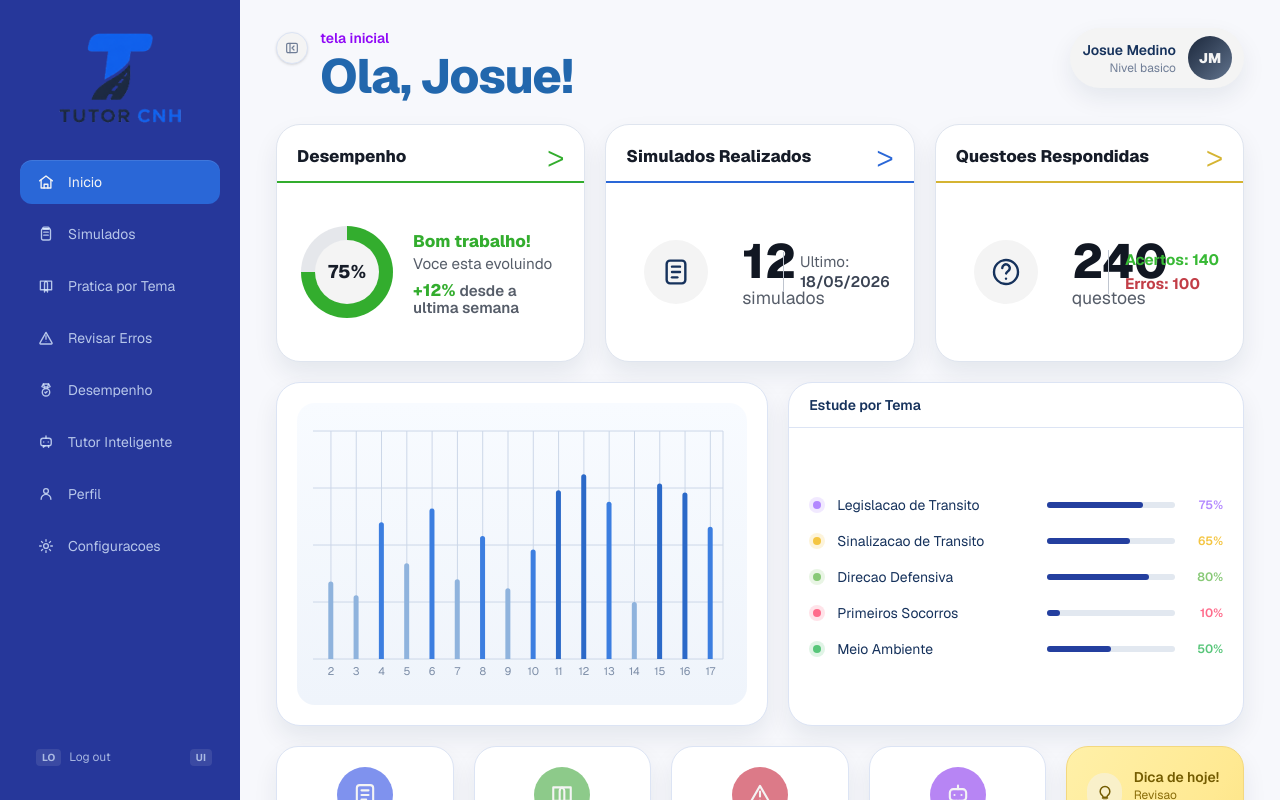
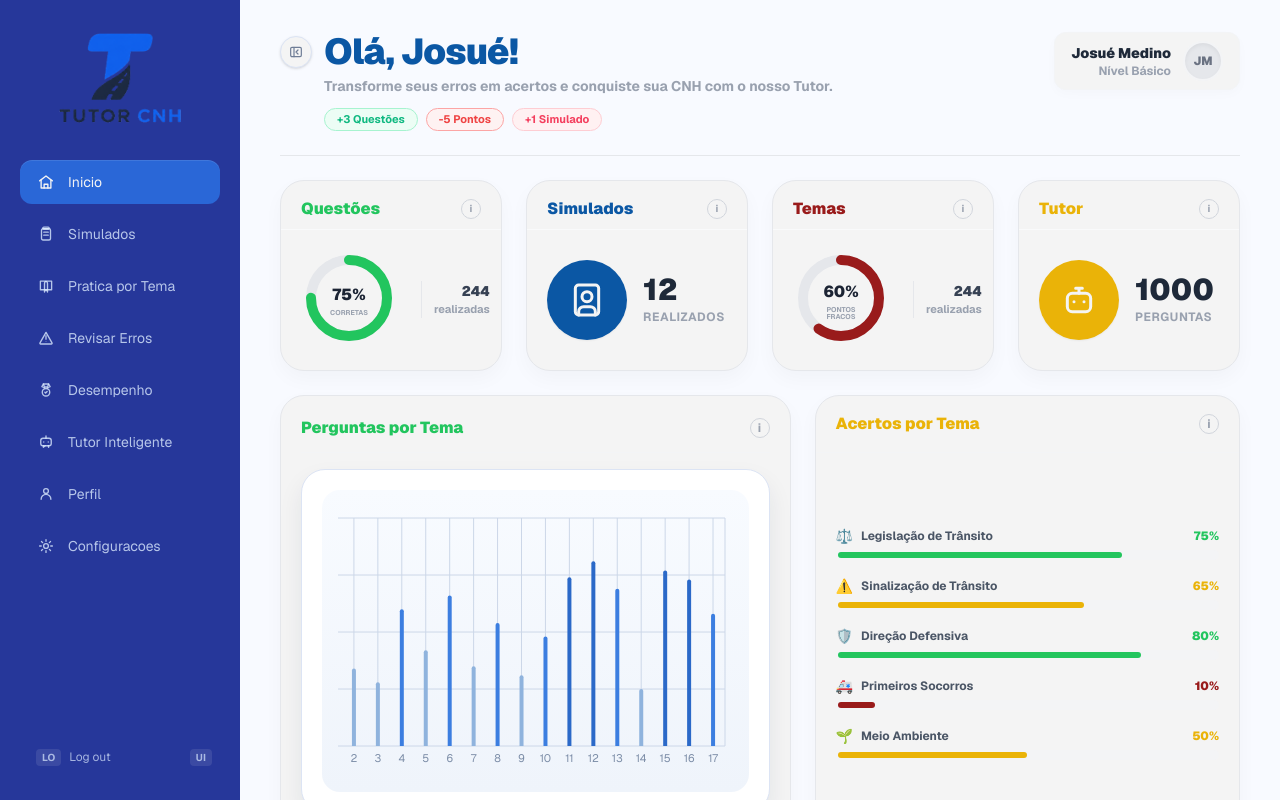
Before and after one commit to JosueMedino01/gestao-projeto-ufal, a Next.js app: page / in a window 1280 px wide. Built offline with nearby package versions, Linux system fonts and the light colour scheme.

Commit message:
Refatora homepage

```diff
--- a/app/page.tsx
+++ b/app/page.tsx
@@ -7,58 +7,67 @@ type SummaryCard = {
   value: string;
   subtitle: string;
   details: string[];
-  icon: string;
+  icon: "gauge" | "sheet" | "pie" | "bot";
 };
 
 type TopicProgress = {
   topic: string;
   progress: number;
   color: string;
+  icon: string;
 };
-//
+
 type QuickAction = {
   title: string;
   description: string;
   cta: string;
   accent: string;
-  icon: string;
+  icon: "sheet" | "book" | "alert" | "bot";
 };
 
 const summaryCards: SummaryCard[] = [
   {
-    title: "Desempenho",
-    accent: "var(--success)",
+    title: "Questões",
+    accent: "#22c55e", // Verde
     value: "75%",
-    subtitle: "Bom trabalho!",
-    details: ["Voce esta evoluindo", "+12% desde a ultima semana"],
+    subtitle: "Corretas",
+    details: ["244 realizadas", ""],
     icon: "gauge",
   },
   {
-    title: "Simulados Realizados",
-    accent: "var(--primary)",
+    title: "Simulados",
+    accent: "#0b57a4", // Azul Escuro
     value: "12",
-    subtitle: "simulados",
-    details: ["Ultimo:", "18/05/2026"],
+    subtitle: "realizados",
+    details: ["", ""], // Removida a duplicidade aqui
     icon: "sheet",
   },
   {
-    title: "Questoes Respondidas",
-    accent: "var(--warning)",
-    value: "240",
-    subtitle: "questoes",
-    details: ["Acertos: 140", "Erros: 100"],
-    icon: "question",
+    title: "Temas",
+    accent: "#991b1b", // Vermelho/Vinho
+    value: "60%",
+    subtitle: "Pontos Fracos",
+    details: ["244 realizadas", ""],
+    icon: "pie",
+  },
+  {
+    title: "Tutor",
+    accent: "#eab308", // Amarelo Ouro
+    value: "1000",
+    subtitle: "perguntas",
+    details: ["", ""], // Removida a duplicidade aqui
+    icon: "bot",
   },
 ];
 
 const performanceBars = [72, 34, 28, 60, 42, 66, 35, 54, 31, 48, 74, 81, 69, 25, 77, 73, 58];
 
 const topics: TopicProgress[] = [
-  { topic: "Legislacao de Transito", progress: 75, color: "#b388ff" },
-  { topic: "Sinalizacao de Transito", progress: 65, color: "#f4c542" },
-  { topic: "Direcao Defensiva", progress: 80, color: "#88c977" },
-  { topic: "Primeiros Socorros", progress: 10, color: "#ff6b8b" },
-  { topic: "Meio Ambiente", progress: 50, color: "#58c67a" },
+  { topic: "Legislação de Trânsito", progress: 75, color: "#22c55e", icon: "⚖️" },
+  { topic: "Sinalização de Trânsito", progress: 65, color: "#eab308", icon: "⚠️" },
+  { topic: "Direção Defensiva", progress: 80, color: "#22c55e", icon: "🛡️" },
+  { topic: "Primeiros Socorros", progress: 10, color: "#991b1b", icon: "🚑" },
+  { topic: "Meio Ambiente", progress: 50, color: "#eab308", icon: "🌱" },
 ];
 
 const quickActions: QuickAction[] = [
@@ -66,67 +75,104 @@ const quickActions: QuickAction[] = [
     title: "Iniciar Simulado",
     description: "Simule a prova oficial e teste seus conhecimentos.",
     cta: "Iniciar",
-    accent: "#7f92ee",
+    accent: "#0b57a4",
     icon: "sheet",
   },
   {
-    title: "Pratica por Tema",
-    description: "Estude assuntos especificos e teste seus pontos fortes.",
+    title: "Prática por Tema",
+    description: "Estude assuntos específicos e teste seus pontos fortes.",
     cta: "Estudar",
-    accent: "#8dca8a",
+    accent: "#22c55e",
     icon: "book",
   },
   {
     title: "Revisar Erros",
-    description: "Revise as questoes que voce errou e avance com clareza.",
+    description: "Revise as questões que você errou e avance com clareza.",
     cta: "Revisar",
-    accent: "#dc7a88",
+    accent: "#991b1b",
     icon: "alert",
   },
   {
     title: "Tutor Inteligente",
-    description: "Tire duvidas e receba explicacoes com IA CNH.",
+    description: "Tire dúvidas e receba explicações com IA CNH.",
     cta: "Conversar",
-    accent: "#b785f4",
+    accent: "#eab308",
     icon: "bot",
   },
 ];
 
-function Icon({
+function UniversalIcon({
   type,
   className,
+  color,
+  percentValue = "0%",
+  subtitleText = "",
+  isCompact = false,
 }: {
-  type: "gauge" | "sheet" | "question" | "book" | "alert" | "bot" | "idea";
+  type: "gauge" | "sheet" | "pie" | "bot" | "book" | "alert" | "idea";
   className?: string;
+  color?: string;
+  percentValue?: string;
+  subtitleText?: string;
 }) {
   const base = "h-6 w-6";
+  const numericPercent = parseInt(percentValue) || 0;
 
   switch (type) {
     case "gauge":
+    case "pie":
       return (
-        <svg viewBox="0 0 24 24" fill="none" stroke="currentColor" strokeWidth="1.8" strokeLinecap="round" strokeLinejoin="round" className={className ?? base}>
-          <path d="M5 15a7 7 0 1 1 14 0" />
-          <path d="m12 12 3-3" />
-          <path d="M7 15h.01" />
-          <path d="M17 15h.01" />
+        <div className="relative flex items-center justify-center h-24 w-24">
+          <svg height="100" width="100" className="rotate-[-90deg]">
+            <circle stroke="#e5e7eb" fill="transparent" strokeWidth="10" r="38" cx="50" cy="50" />
+            <circle
+              stroke={color ?? "#22c55e"}
+              fill="transparent"
+              strokeWidth="10"
+              strokeDasharray="238.76"
+              strokeDashoffset={238.76 - (numericPercent / 100) * 238.76}
+              strokeLinecap="round"
+              r="38"
+              cx="50"
+              cy="50"
+            />
           </svg>
+          <div className="absolute flex flex-col items-center justify-center text-center">
+            <span className="text-base font-black text-[#1c2434]">{percentValue}</span>
+            <span className="text-[7px] font-bold text-gray-400 uppercase leading-none mt-0.5">
+              {subtitleText === "Pontos Fracos" ? <>Pontos<br/>Fracos</> : subtitleText}
+            </span>
+          </div>
+        </div>
       );
 case "sheet":
-      return (
-        <svg viewBox="0 0 24 24" fill="none" stroke="currentColor" strokeWidth="1.8" strokeLinecap="round" strokeLinejoin="round" className={className ?? base}>
-          <rect x="5" y="3.5" width="14" height="17" rx="2.5" />
-          <path d="M9 8h6" />
-          <path d="M9 12h6" />
-          <path d="M9 16h4" />
+      return isCompact ? (
+        <svg viewBox="0 0 24 24" fill="none" stroke="currentColor" strokeWidth="2" strokeLinecap="round" strokeLinejoin="round" className="h-5 w-5">
+          <rect x="5" y="3" width="14" height="18" rx="2" />
+          <path d="M9 7h6M9 11h6M9 15h4" />
         </svg>
+      ) : (
+        <div className="flex h-20 w-20 items-center justify-center rounded-full bg-[#0b57a4] text-white shadow-xs">
+          <svg viewBox="0 0 24 24" fill="none" stroke="currentColor" strokeWidth="1.8" strokeLinecap="round" strokeLinejoin="round" className="h-10 w-10">
+            <rect x="5" y="3" width="14" height="18" rx="2" />
+            <circle cx="12" cy="10" r="3" />
+            <path d="M7 21v-2a3 3 0 0 1 3-3h4a3 3 0 0 1 3 3v2" />
+          </svg>
+        </div>
       );
-    case "question":
-      return (
-        <svg viewBox="0 0 24 24" fill="none" stroke="currentColor" strokeWidth="1.8" strokeLinecap="round" strokeLinejoin="round" className={className ?? base}>
-          <path d="M9.2 9a2.8 2.8 0 1 1 4.8 2c-.7.7-1.5 1.1-1.9 2.1" />
-          <path d="M12 17h.01" />
-          <circle cx="12" cy="12" r="9" />
+    case "bot":
+      return isCompact ? (
+        <svg viewBox="0 0 24 24" fill="none" stroke="currentColor" strokeWidth="2" strokeLinecap="round" strokeLinejoin="round" className="h-5 w-5">
+          <rect x="3" y="11" width="18" height="10" rx="2" />
+          <path d="M12 2v4M12 6H7M12 6h5M8 15h.01M16 15h.01" />
         </svg>
+      ) : (
+        <div className="flex h-20 w-20 items-center justify-center rounded-full bg-[#eab308] text-white shadow-xs">
+          <svg viewBox="0 0 24 24" fill="none" stroke="currentColor" strokeWidth="1.8" strokeLinecap="round" strokeLinejoin="round" className="h-10 w-10">
+            <rect x="5" y="8" width="14" height="11" rx="3" />
+            <path d="M9 13h.01M15 13h.01M12 5v3M10 5h4" />
+          </svg>
+        </div>
       );
     case "book":
       return (
@@ -143,17 +189,6 @@ function Icon({
           <circle cx="12" cy="16.5" r=".6" fill="currentColor" stroke="none" />
         </svg>
       );
-    case "bot":
-      return (
-        <svg viewBox="0 0 24 24" fill="none" stroke="currentColor" strokeWidth="1.8" strokeLinecap="round" strokeLinejoin="round" className={className ?? base}>
-          <rect x="5" y="7" width="14" height="10" rx="3" />
-          <path d="M12 4v3" />
-          <path d="M9 12h.01" />
-          <path d="M15 12h.01" />
-          <path d="M8.5 17v2l2-2" />
-          <path d="M15.5 17v2l-2-2" />
-        </svg>
-      );
     case "idea":
       return (
         <svg viewBox="0 0 24 24" fill="none" stroke="currentColor" strokeWidth="1.8" strokeLinecap="round" strokeLinejoin="round" className={className ?? base}>
@@ -166,78 +201,47 @@ function Icon({
 }
 
 function MetricCard({ card }: { card: SummaryCard }) {
-  const isGauge = card.icon === "gauge";
-  const isQuestionsCard = card.icon === "question";
+  const isCircleType = card.icon === "gauge" || card.icon === "pie";
+  const hasDetails = card.details[0] !== "";
 
   return (
-    <article className="overflow-hidden rounded-[24px] border border-[#dfe5ef] bg-surface shadow-[0_12px_24px_rgba(19,32,58,0.08)]">
-      <div className="flex items-center justify-between px-5 pb-2 pt-4">
-        <h2 className="text-[1.05rem] font-extrabold text-[#161c28]">{card.title}</h2>
-        <span className="text-[2rem] leading-none font-light" style={{ color: card.accent }}>
-          {">"}
-        </span>
+    <article className="overflow-hidden rounded-[24px] border border-gray-200 bg-white shadow-[0_8px_20px_rgba(0,0,0,0.03)] transition-transform hover:scale-[1.01]">
+      <div className="flex items-center justify-between px-5 pb-2 pt-4 border-b border-gray-50">
+        <h2 className="text-base font-black" style={{ color: card.accent }}>{card.title}</h2>
+        <span className="flex h-5 w-5 items-center justify-center rounded-full border border-gray-300 text-[10px] font-bold text-gray-400">i</span>
       </div>
-      <div className="h-[2px] w-full" style={{ backgroundColor: card.accent }} />
 
-      <div className="flex min-h-[178px] items-center gap-5 px-6 py-5">
-        <div
-          className="flex h-23 w-23 shrink-0 items-center justify-center rounded-full"
-          style={
-            isGauge
-              ? {
-                  background: `conic-gradient(${card.accent} 0 270deg, #e5e7eb 270deg 360deg)`,
-                }
-              : { backgroundColor: `${card.accent}20` }
-          }
-        >
-          <div className="flex h-16 w-16 items-center justify-center rounded-full bg-white text-foreground">
-            {isGauge ? (
-              <span className="text-[1.15rem] font-extrabold text-[#161c28]">75%</span>
-            ) : (
-              <Icon type={card.icon as "sheet" | "question"} className="h-8 w-8" />
+      <div className="flex min-h-[140px] items-center gap-4 px-5 py-4">
+        {/* Lado Esquerdo: Círculo Gráfico ou Ícone de Destaque */}
+        <div className="flex shrink-0 items-center justify-center">
+          <UniversalIcon
+            type={card.icon}
+            color={card.accent}
+            percentValue={card.value}
+            subtitleText={card.subtitle}
+          />
+        </div>
+
+        {/* Lado Direito: Informações numéricas e Subtítulo */}
+        <div className="flex min-w-0 flex-1 items-center justify-between gap-2">
+          <div className="min-w-0 flex-1">
+            {!isCircleType && (
+              <>
+                <p className="text-3xl font-black leading-none text-gray-800">{card.value}</p>
+                <p className="mt-1 text-xs font-bold text-gray-400 uppercase tracking-wider">{card.subtitle}</p>
+              </>
             )}
           </div>
-        </div>
 
-        <div className="flex min-w-0 flex-1 items-center justify-between gap-4">
-          <div className="min-w-0 flex-1">
-            {!isGauge ? (
-              <>
-                <p className="text-[3rem] font-extrabold leading-none text-[#111722]">{card.value}</p>
-                <p className="mt-1 text-[1.1rem] leading-none text-[#565d69]">{card.subtitle}</p>
-              </>
-            ) : null}
-            {isGauge ? (
-              <>
-                <p className="text-[1.05rem] font-extrabold" style={{ color: card.accent }}>
-                  {card.subtitle}
+          {/* Renderiza o bloco de detalhes lateral apenas se houver conteúdo válido */}
+          {hasDetails && (
+            <div className="border-l border-gray-200 pl-3 text-right">
+              <p className="text-sm font-black text-gray-700">{card.details[0].split(" ")[0]}</p>
+              <p className="text-[11px] font-bold text-gray-400 whitespace-nowrap">
+                {card.details[0].replace(`${card.details[0].split(" ")[0]} `, "")}
               </p>
-                <p className="text-[0.95rem] leading-5 text-[#565d69]">{card.details[0]}</p>
-                <p className="mt-2 text-[1.05rem] font-extrabold leading-none" style={{ color: card.accent }}>
-                  {card.details[1].split(" ")[0]}
-                  <span className="ml-1 text-[0.95rem] font-semibold text-[#565d69]">
-                    {card.details[1].replace(`${card.details[1].split(" ")[0]} `, "")}
-                  </span>
-                </p>
-              </>
-            ) : null}
-          </div>
-
-          {!isGauge ? (
-            <div className="border-l border-[#bfc5cf] pl-4">
-              {isQuestionsCard ? (
-                <div className="space-y-1 text-[0.95rem] font-bold leading-5">
-                  <p className="text-[#38b935]">{card.details[0]}</p>
-                  <p className="text-[#c23e47]">{card.details[1]}</p>
-                </div>
-              ) : (
-                <div className="text-[0.95rem] leading-5 text-[#565d69]">
-                  <p>{card.details[0]}</p>
-                  <p className="font-semibold text-[#3a4353]">{card.details[1]}</p>
             </div>
           )}
-            </div>
-          ) : null}
         </div>
       </div>
     </article>
@@ -246,34 +250,27 @@ function MetricCard({ card }: { card: SummaryCard }) {
 
 function TopicsCard() {
   return (
-    <article className="flex h-full min-h-[270px] flex-col rounded-[24px] border border-border bg-surface shadow-[0_12px_24px_rgba(19,32,58,0.08)]">
-      <div className="border-b border-border px-5 py-3">
-        <h2 className="text-sm font-semibold text-foreground">Estude por Tema</h2>
+    <article className="flex h-full min-h-[270px] flex-col rounded-[24px] border border-gray-200 bg-white shadow-[0_8px_20px_rgba(0,0,0,0.03)]">
+      <div className="flex items-center justify-between border-b border-gray-100 px-5 py-4">
+        <h2 className="text-base font-black text-[#eab308]">Acertos por Tema</h2>
+        <span className="flex h-5 w-5 items-center justify-center rounded-full border border-gray-300 text-xs font-bold text-gray-400">i</span>
       </div>
 
       <div className="flex flex-1 flex-col justify-center space-y-4 px-5 py-5">
         {topics.map((topic) => (
-          <div key={topic.topic} className="grid grid-cols-[1fr_auto] items-center gap-4">
-            <div className="flex items-center gap-3">
-              <span
-                className="flex h-4 w-4 shrink-0 items-center justify-center rounded-full"
-                style={{ backgroundColor: `${topic.color}30`, color: topic.color }}
-              >
-                <span className="h-2 w-2 rounded-full" style={{ backgroundColor: topic.color }} />
-              </span>
-              <span className="text-sm text-foreground">{topic.topic}</span>
+          <div key={topic.topic} className="flex flex-col space-y-1">
+            <div className="flex items-center justify-between text-xs">
+              <div className="flex items-center gap-2">
+                <span className="text-sm">{topic.icon}</span>
+                <span className="font-bold text-gray-600">{topic.topic}</span>
               </div>
-
-            <div className="flex items-center gap-3">
-              <div className="h-1.5 w-32 rounded-full bg-slate-200">
+              <span className="font-black" style={{ color: topic.color }}>{topic.progress}%</span>
+            </div>
+            <div className="h-2.5 w-full rounded-full bg-gray-100 p-[2px]">
               <div
-                  className="h-full rounded-full"
-                  style={{ width: `${topic.progress}%`, backgroundColor: "#243f9f" }}
+                className="h-full rounded-full transition-all duration-500"
+                style={{ width: `${topic.progress}%`, backgroundColor: topic.color }}
               />
-              </div>
-              <span className="w-9 text-right text-xs font-semibold" style={{ color: topic.color }}>
-                {topic.progress}%
-              </span>
             </div>
           </div>
         ))}
@@ -284,17 +281,14 @@ function TopicsCard() {
 
 function QuickActionCard({ action }: { action: QuickAction }) {
   return (
-    <article className="flex h-full flex-col rounded-[22px] border border-border bg-surface p-5 text-center shadow-[0_12px_24px_rgba(19,32,58,0.08)]">
-      <div
-        className="mx-auto flex h-14 w-14 items-center justify-center rounded-full text-white"
-        style={{ backgroundColor: action.accent }}
-      >
-        <Icon type={action.icon as "sheet" | "book" | "alert" | "bot"} className="h-7 w-7" />
+    <article className="flex h-full flex-col rounded-[22px] border border-gray-200 bg-white p-5 text-center shadow-[0_8px_20px_rgba(0,0,0,0.02)]">
+      <div className="mx-auto flex h-12 w-12 items-center justify-center rounded-full text-white shadow-xs" style={{ backgroundColor: action.accent }}>
+        <UniversalIcon type={action.icon as "sheet" | "book" | "alert" | "bot"} isCompact={true} />
       </div>
-      <h3 className="mt-4 text-lg font-extrabold text-foreground">{action.title}</h3>
-      <p className="mt-2 flex-1 text-sm leading-5 text-text-muted">{action.description}</p>
+      <h3 className="mt-4 text-base font-black text-gray-800">{action.title}</h3>
+      <p className="mt-1.5 flex-1 text-xs font-medium leading-relaxed text-gray-400">{action.description}</p>
       <button
-        className="mt-4 rounded-full px-4 py-2 text-sm font-semibold text-white shadow-[0_8px_18px_rgba(19,32,58,0.16)]"
+        className="mt-4 rounded-xl px-4 py-2 text-xs font-black text-white shadow-sm transition-opacity hover:opacity-90"
         style={{ backgroundColor: action.accent }}
       >
         {action.cta}
@@ -305,25 +299,25 @@ function QuickActionCard({ action }: { action: QuickAction }) {
 
 function TipCard() {
   return (
-    <article className="relative overflow-hidden rounded-[22px] border border-[#f3d87f] bg-linear-to-br from-[#fff0a8] via-[#ffe992] to-[#f8dc73] p-5 shadow-[0_12px_24px_rgba(19,32,58,0.08)]">
+    <article className="relative overflow-hidden rounded-[22px] border border-[#f3d87f] bg-gradient-to-br from-[#fff0a8] via-[#ffe992] to-[#f8dc73] p-5 shadow-[0_8px_20px_rgba(0,0,0,0.02)]">
       <div className="relative z-10 max-w-[220px]">
         <div className="flex items-center gap-3 text-[#745c00]">
-          <span className="flex h-10 w-10 items-center justify-center rounded-full bg-white/50">
-            <Icon type="idea" className="h-5 w-5" />
+          <span className="flex h-9 w-9 items-center justify-center rounded-full bg-white/50 text-sm">
+            💡
           </span>
           <div>
-            <p className="text-sm font-semibold">Dica de hoje!</p>
-            <p className="text-xs text-[#8a6d09]">Revisao inteligente</p>
+            <p className="text-xs font-black">Dica de hoje!</p>
+            <p className="text-[10px] font-bold text-[#8a6d09]">Revisão inteligente</p>
           </div>
         </div>
 
-        <p className="mt-4 text-sm leading-6 text-[#5d4a0a]">
-          Revise as questoes de sinalizacao e foque nos erros mais recentes da semana.
+        <p className="mt-4 text-xs font-bold leading-relaxed text-[#5d4a0a]">
+          Revise as questões de sinalização e foque nos erros mais recentes da semana.
         </p>
       </div>
 
-      <div className="absolute -bottom-10 -right-6 h-36 w-36 rounded-full border-[16px] border-[#d2a925]/20" />
-      <div className="absolute bottom-4 right-4 rotate-[-18deg] rounded-2xl border-4 border-[#d2a925]/45 px-5 py-2 text-lg font-black tracking-[0.22em] text-[#b68600]/70">
+      <div className="absolute -bottom-10 -right-6 h-32 w-32 rounded-full border-[12px] border-[#d2a925]/20" />
+      <div className="absolute bottom-4 right-4 rotate-[-18deg] rounded-xl border-2 border-[#d2a925]/45 px-3 py-1 text-xs font-black tracking-[0.22em] text-[#b68600]/70">
         STOP
       </div>
     </article>
@@ -332,41 +326,55 @@ function TipCard() {
 
 export default function HomePage() {
   return (
-    <section className="flex min-h-screen flex-1 flex-col bg-[#f7f8fc] px-4 py-5 sm:px-6 lg:px-9 lg:py-7">
-      <header className="flex flex-col gap-5 pb-6 md:flex-row md:items-start md:justify-between">
+    <section className="flex min-h-screen flex-1 flex-col bg-[#f8faff] px-6 py-6 lg:px-10 lg:py-8">
+      <header className="flex flex-col gap-4 border-b border-gray-200 pb-6 md:flex-row md:items-start md:justify-between">
         <div className="flex items-start gap-3">
           <SidebarToggleButton />
           <div>
-          <p className="text-sm font-semibold text-accent">tela inicial</p>
-          <h1 className="mt-1 text-3xl font-extrabold tracking-tight text-blue-deep sm:text-5xl">
-            Ola, Josue!
+            <h1 className="text-3xl font-black tracking-tight text-[#0b57a4] sm:text-4xl">
+              Olá, Josué!
             </h1>
+            <p className="mt-1 text-sm font-bold text-gray-400">
+              Transforme seus erros em acertos e conquiste sua CNH com o nosso Tutor.
+            </p>
+
+            <div className="mt-3 flex flex-wrap gap-2">
+              <span className="rounded-full bg-[#ecfdf5] px-3 py-0.5 text-[11px] font-bold text-[#10b981] border border-[#a7f3d0]">+3 Questões</span>
+              <span className="rounded-full bg-[#fef2f2] px-3 py-0.5 text-[11px] font-bold text-[#ef4444] border border-[#fca5a5]">-5 Pontos</span>
+              <span className="rounded-full bg-[#fff1f2] px-3 py-0.5 text-[11px] font-bold text-[#f43f5e] border border-[#fecdd3]">+1 Simulado</span>
+            </div>
           </div>
         </div>
 
-        <div className="flex items-center gap-3 self-start rounded-full bg-white px-3 py-2 shadow-[0_10px_24px_rgba(19,32,58,0.08)]">
+        <div className="flex items-center gap-3 self-start rounded-xl bg-white px-4 py-2 border border-gray-100 shadow-[0_4px_12px_rgba(0,0,0,0.02)]">
           <div className="text-right">
-            <p className="text-sm font-semibold text-foreground">Josue Medino</p>
-            <p className="text-xs text-text-muted">Nivel basico</p>
+            <p className="text-sm font-black text-gray-800">Josué Medino</p>
+            <p className="text-xs font-bold text-gray-400">Nível Básico</p>
           </div>
-          <div className="flex h-11 w-11 items-center justify-center rounded-full bg-linear-to-br from-slate-800 to-slate-500 text-sm font-black text-white">
+          <div className="h-10 w-10 overflow-hidden rounded-full border-2 border-gray-100 bg-gray-200 shadow-inner flex items-center justify-center font-black text-gray-500 text-xs">
             JM
           </div>
         </div>
       </header>
 
-      <div className="grid gap-5 xl:grid-cols-3">
+      <div className="mt-6 grid gap-6 sm:grid-cols-2 xl:grid-cols-4">
         {summaryCards.map((card) => (
           <MetricCard key={card.title} card={card} />
         ))}
       </div>
 
-      <div className="mt-5 grid gap-5 xl:grid-cols-[1.08fr_1fr]">
+      <div className="mt-6 grid gap-6 xl:grid-cols-[1.2fr_1fr]">
+        <article className="rounded-[24px] border border-gray-200 bg-white p-5 shadow-[0_8px_20px_rgba(0,0,0,0.03)]">
+          <div className="flex items-center justify-between border-b border-gray-100 pb-3 mb-4">
+            <h2 className="text-base font-black text-[#22c55e]">Perguntas por Tema</h2>
+            <span className="flex h-5 w-5 items-center justify-center rounded-full border border-gray-300 text-xs font-bold text-gray-400">i</span>
+          </div>
           <PerformanceChartCard values={performanceBars} />
+        </article>
         <TopicsCard />
       </div>
 
-      <div className="mt-5 grid gap-5 md:grid-cols-2 xl:grid-cols-5">
+      <div className="mt-6 grid gap-6 md:grid-cols-2 xl:grid-cols-5">
         {quickActions.map((action) => (
           <QuickActionCard key={action.title} action={action} />
         ))}
```
Lines whose indentation alone changed are shown as unchanged.
